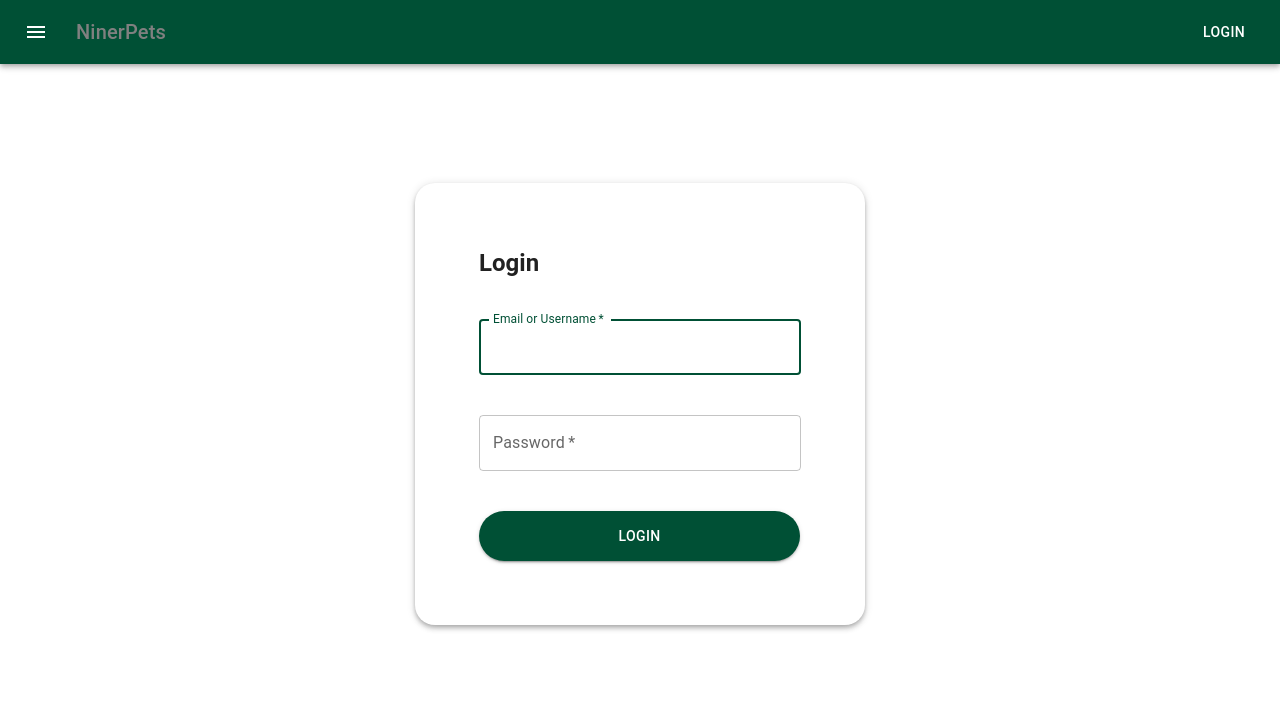
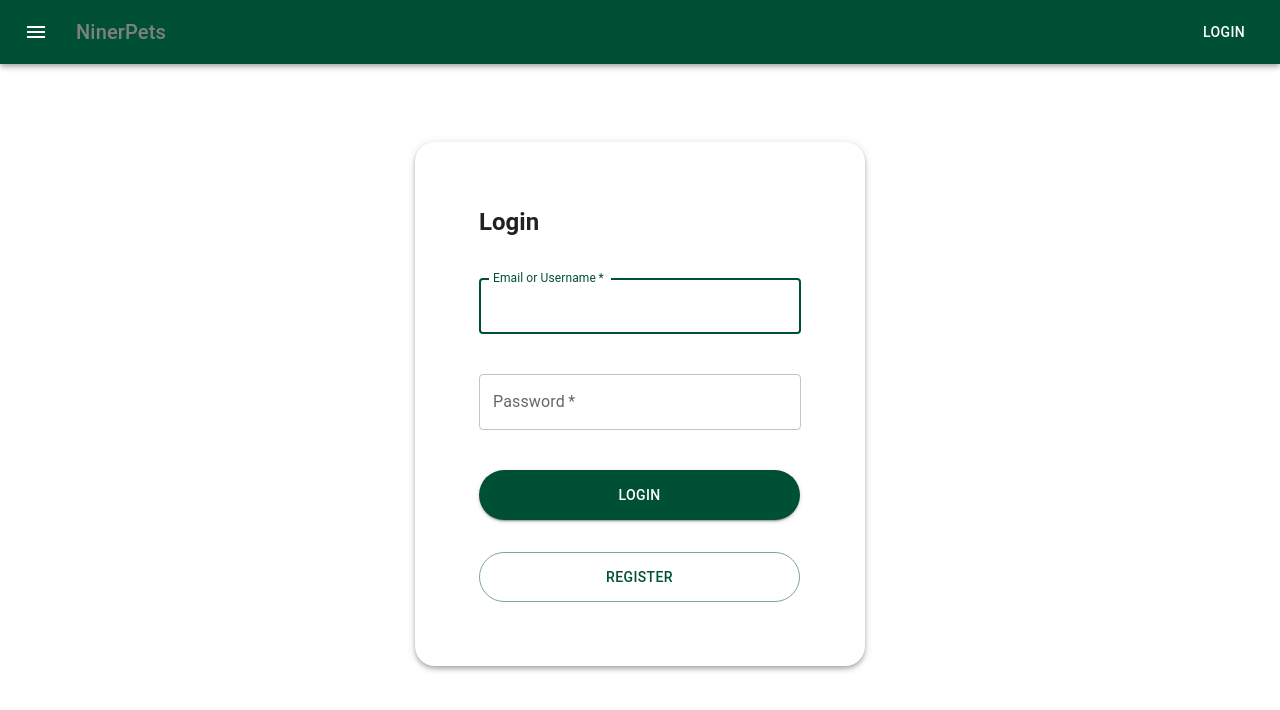
Before and after one commit to paul-mp/NinerPets, a React (Create React App) app in the folder niner-pets/: page /login in a window 1280 px wide. Shown: the top 710 px of the page. Built offline with nearby package versions, Linux system fonts and the light colour scheme.

Commit message:
added tab icon and added a register button

```diff
--- a/niner-pets/public/index.html
+++ b/niner-pets/public/index.html
@@ -2,42 +2,16 @@
 <html lang="en">
   <head>
     <meta charset="utf-8" />
-    <link rel="icon" href="%PUBLIC_URL%/favicon.ico" />
+    <link rel="icon" href="%PUBLIC_URL%/ninerpets-logo.png" />
     <meta name="viewport" content="width=device-width, initial-scale=1" />
     <meta name="theme-color" content="#000000" />
-    <meta
-      name="description"
-      content="Web site created using create-react-app"
-    />
-    <link rel="apple-touch-icon" href="%PUBLIC_URL%/logo192.png" />
-    <!--
-      manifest.json provides metadata used when your web app is installed on a
-      user's mobile device or desktop. See https://developers.google.com/web/fundamentals/web-app-manifest/
-    -->
+    <meta name="description" content="Web site created using create-react-app" />
+    <link rel="apple-touch-icon" href="%PUBLIC_URL%/ninerpets-icon.png" />
     <link rel="manifest" href="%PUBLIC_URL%/manifest.json" />
-    <!--
-      Notice the use of %PUBLIC_URL% in the tags above.
-      It will be replaced with the URL of the `public` folder during the build.
-      Only files inside the `public` folder can be referenced from the HTML.
-
-      Unlike "/favicon.ico" or "favicon.ico", "%PUBLIC_URL%/favicon.ico" will
-      work correctly both with client-side routing and a non-root public URL.
-      Learn how to configure a non-root public URL by running `npm run build`.
-    -->
     <title>NinerPets</title>
   </head>
   <body>
     <noscript>You need to enable JavaScript to run this app.</noscript>
     <div id="root"></div>
-    <!--
-      This HTML file is a template.
-      If you open it directly in the browser, you will see an empty page.
-
-      You can add webfonts, meta tags, or analytics to this file.
-      The build step will place the bundled scripts into the <body> tag.
-
-      To begin the development, run `npm start` or `yarn start`.
-      To create a production bundle, use `npm run build` or `yarn build`.
-    -->
   </body>
 </html>
--- a/niner-pets/src/Pages/Login.js
+++ b/niner-pets/src/Pages/Login.js
@@ -8,6 +8,7 @@ const LoginPage = ({ onLoginSuccess }) => {
   const [errorMessage, setErrorMessage] = useState("");
 
   const navigate = useNavigate();
+
   const handleLogin = async (e) => {
     e.preventDefault();
     const response = await fetch('http://localhost:5000/login', {
@@ -29,6 +30,10 @@ const LoginPage = ({ onLoginSuccess }) => {
     }
   };
 
+  const handleNavigateToRegister = () => {
+    navigate("/register"); // Navigate to the register page
+  };
+
   return (
     <Container component="main" maxWidth="sm" sx={{ display: "flex", justifyContent: "center", alignItems: "center", height: "85vh" }}>
       <Paper elevation={4} sx={{ padding: 8, borderRadius: 5, width: "450px" }}>
@@ -36,7 +41,6 @@ const LoginPage = ({ onLoginSuccess }) => {
           <strong>Login</strong>
         </Typography>
 
-        {/* Show error message if login fails */}
         {errorMessage && <Typography color="error">{errorMessage}</Typography>}
 
         <Box component="form" onSubmit={handleLogin} sx={{ display: "flex", flexDirection: "column", gap: 2 }}>
@@ -74,6 +78,14 @@ const LoginPage = ({ onLoginSuccess }) => {
           >
             Login
           </Button>
+          <Button
+            variant="outlined"
+            color="primary"
+            onClick={handleNavigateToRegister}
+            sx={{ marginTop: 2, borderRadius: "30px", width: "321px", height: "50px" }}
+          >
+            Register
+          </Button>
         </Box>
       </Paper>
     </Container>
```
Also changed, not shown: niner-pets/public/ninerpets-logo.png (added).
